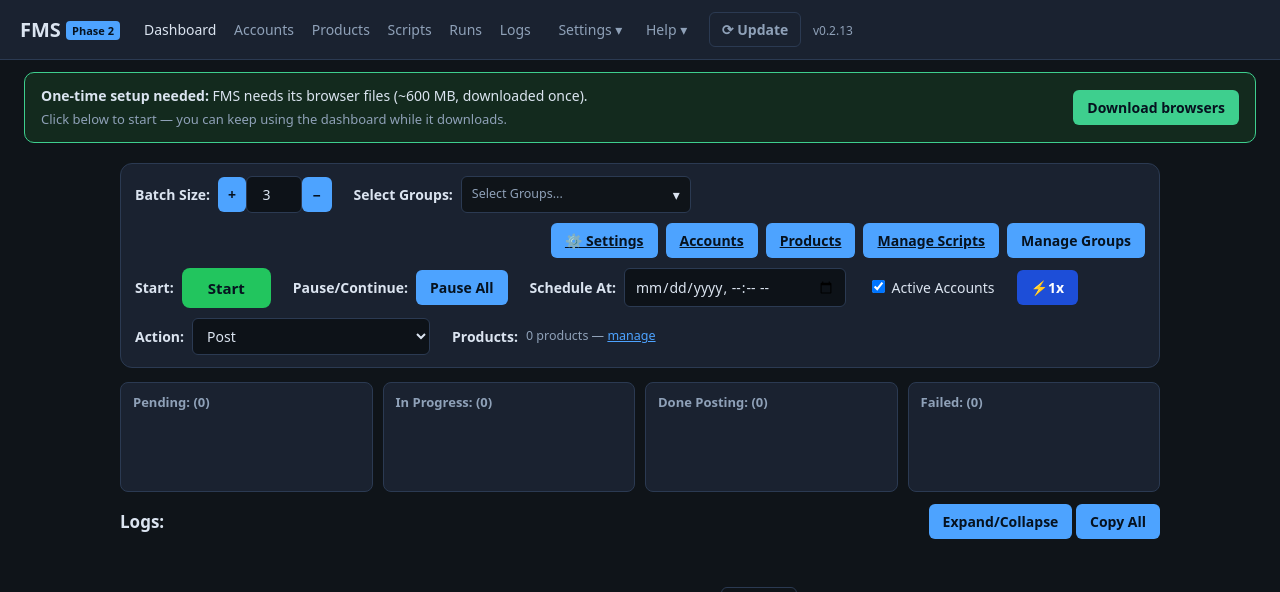
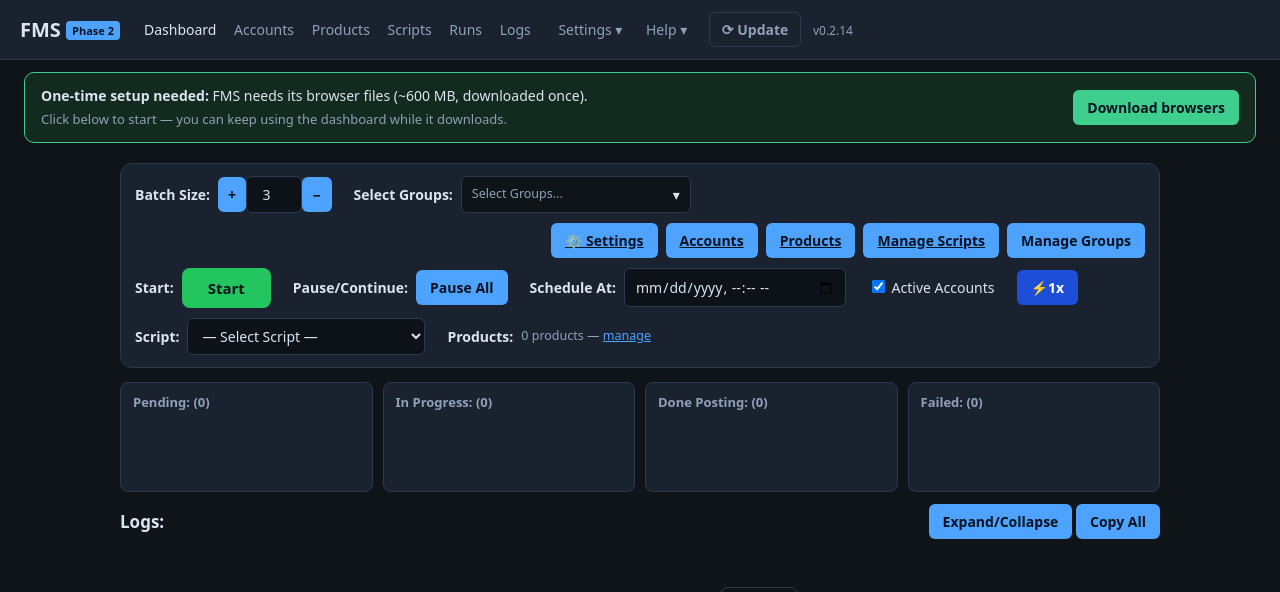
Before and after one commit to jackiejane091-ctrl/fms, a FastAPI app: page / in a window 1280 px wide. Shown: the top 592 px of the page. Run offline with FastAPI, Linux system fonts and the light colour scheme.

Commit message:
v0.2.14: Script dropdown exactly like FBM Robo - Actions + saved scripts in one box

```diff
--- a/fms/__init__.py
+++ b/fms/__init__.py
@@ -1,6 +1,6 @@
 """FMS - personal Facebook Marketplace auto-listing tool."""
 
-__version__ = "0.2.13"
+__version__ = "0.2.14"
 __phase__ = 2
 
 # Frozen (PyInstaller onefile) bootstrap: point Playwright at the local
--- a/fms/templates/index.html
+++ b/fms/templates/index.html
@@ -153,10 +153,12 @@ document.getElementById('agModal').addEventListener('click', e=>{ if(e.target.id
       <input type="hidden" id="speedVal" value="1"></span>
   </div>
   <div class="cc-row">
-    <span class="cc-field"><b>Action:</b>
-      <select id="actionSel" onchange="modeChanged()" style="min-width:180px">
+    <span class="cc-field"><b>Script:</b>
+      <select id="actionSel" onchange="modeChanged()" style="min-width:200px">
+        <option value="">— Select Script —</option>
+        <option disabled>── Actions ──</option>
         {% for mode, label in actions %}<option value="{{ mode }}">{{ label }}</option>{% endfor %}
-        {% if scripts %}<option disabled>────────</option>
+        {% if scripts %}<option disabled>── My Scripts ──</option>
         {% for s in scripts %}<option value="script:{{ s.id }}">📜 {{ s.name }}</option>{% endfor %}{% endif %}
       </select>
     </span>
@@ -209,6 +211,7 @@ async function startRun(){
   const scriptId = actVal.startsWith('script:') ? actVal.slice(7) : '';
   const mode = scriptId ? 'script' : actVal;
   if(!gids.length){ fmsAlert('Pehle kam az kam ek group select karein.'); return; }
+  if(!actVal){ fmsAlert('Pehle Script box se koi Action ya Script select karein.'); return; }
   // Saved Settings (peeche Settings me save ki hui) har run pe apply hoti hain.
   const s = await (await fetch('/api/settings')).json();
   const body = {
```
